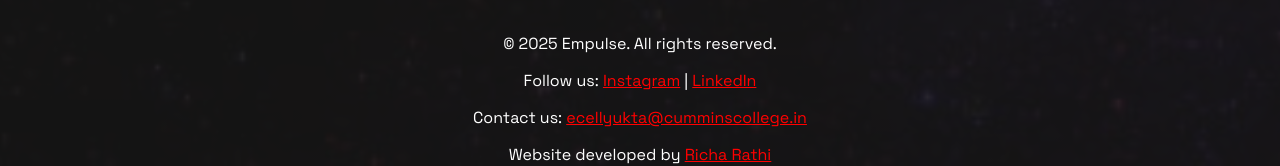
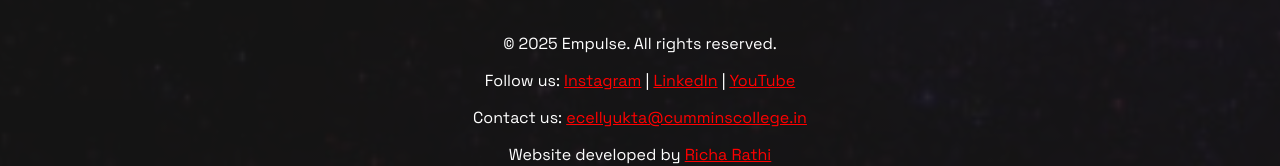
Before and after one commit to chinmayee-s-r/Empulse2025-Ecell-Yukta-Website, a plain HTML site: page startupshowcase.html in a window 1280 px wide. Shown: the part 1534-1700 px from the top of the page. Drawn offline with Linux system fonts and the light colour scheme.

Commit message:
Update startupshowcase.html

```diff
--- a/startupshowcase.html
+++ b/startupshowcase.html
@@ -113,7 +113,8 @@
     <p>
         Follow us:
         <a href="https://www.instagram.com/ecell.yukta?igsh=MTVqemYyb25wYnQ0Zg==" target="_blank" style="color: red;">Instagram</a> |
-        <a href="https://www.linkedin.com/in/ecellyukta/" target="_blank" style="color: red;">LinkedIn</a>
+        <a href="https://www.linkedin.com/in/ecellyukta/" target="_blank" style="color: red;">LinkedIn</a> |
+        <a href="https://www.youtube.com/@e-cellyukta7954/videos" target="_blank" style="color: red;">YouTube</a>
     </p>
     <p>Contact us: <a href="mailto:ecellyukta@cumminscollege.in" style="color: red;">ecellyukta@cumminscollege.in</a></p>
     <p>Website developed by <a href="https://www.linkedin.com/in/richa-rathi-775871257/" target="_blank" style="color: red;">Richa Rathi</a></p>
```
